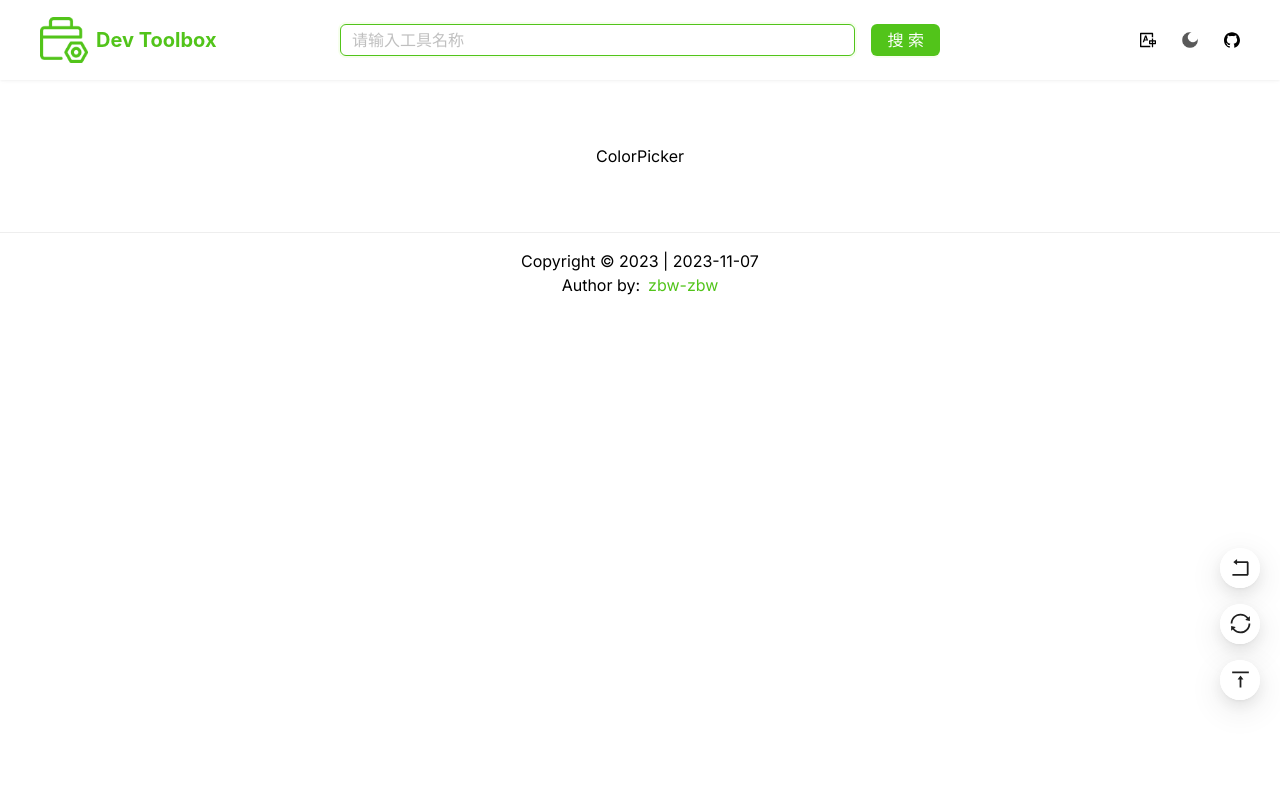
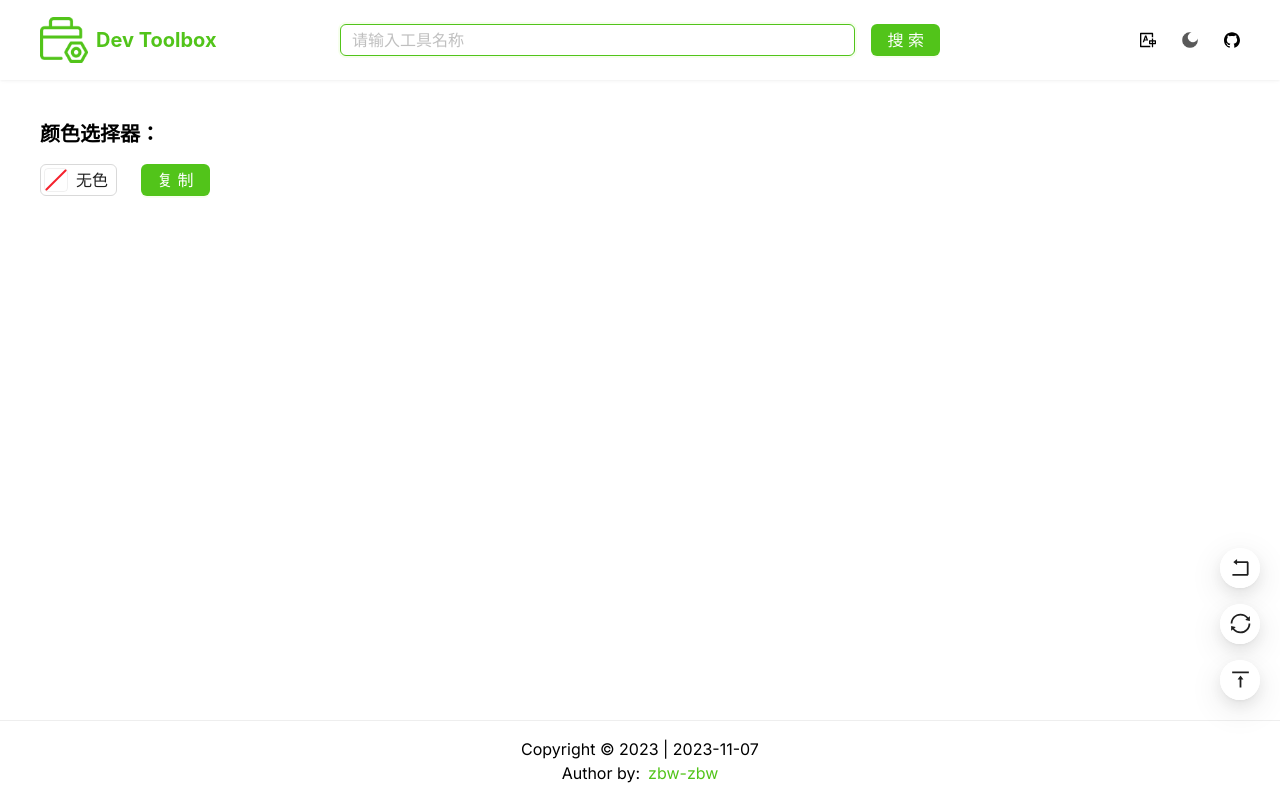
Before and after one commit to zbw-zbw/dev-toolbox, a Next.js app: page /color-picker in a window 1280 px wide. Built offline with nearby package versions, Linux system fonts and the light colour scheme.

Commit message:
feat: add color-picker page

```diff
--- a/src/app/color-picker/page.tsx
+++ b/src/app/color-picker/page.tsx
@@ -1,5 +1,28 @@
+'use client';
+
+import { useState } from 'react';
+
+import { ColorPicker as AntdColorPicker, Space } from 'antd';
+import { Color } from 'antd/es/color-picker';
+
+import CopyBtn from '@/components/copy-btn';
+
 function ColorPicker() {
-  return <div>ColorPicker</div>;
+  const [color, setColor] = useState<Color>();
+
+  const onColorChange = (value: Color) => {
+    setColor(value);
+  };
+
+  return (
+    <div className="w-full mx-auto">
+      <h2 className="mb-4 text-xl font-bold">颜色选择器：</h2>
+      <Space size="large">
+        <AntdColorPicker allowClear showText trigger="hover" value={color} onChange={onColorChange} />
+        <CopyBtn value={color?.toHexString() || ''} className="mb-0.5" />
+      </Space>
+    </div>
+  );
 }
 
 export default ColorPicker;
--- a/src/app/config.ts
+++ b/src/app/config.ts
@@ -28,6 +28,12 @@ export const tools = [
     desc: 'UUID 生成工具',
     path: '/uuid',
     icon: '/uuid.png',
+  },
+  {
+    title: '颜色选择器',
+    desc: '颜色选择工具',
+    path: '/color-picker',
+    icon: '/color.png',
   },
   {
     title: '二维码生成器',
@@ -78,13 +84,6 @@ export const tools = [
     icon: '/pic.png',
   },
   {
-    title: '颜色选择器',
-    desc: '颜色选择工具',
-    path: '/color-picker',
-    icon: '/color.png',
-  },
-
-  {
     title: '字符统计',
     desc: '字符统计工具',
     path: '/str-count',
--- a/src/app/globals.css
+++ b/src/app/globals.css
@@ -34,6 +34,7 @@ body {
 
 .content {
   max-width: 1280px;
+  min-height: calc(100vh - 80px - 80px);
 }
 
 .footer {
--- a/src/app/json-format/page.tsx
+++ b/src/app/json-format/page.tsx
@@ -37,7 +37,7 @@ function JSONFormat() {
         <Button type="primary" onClick={formatJSON}>
           格式化
         </Button>
-        <Button type="primary" onClick={handleClearValue}>
+        <Button type="primary" danger onClick={handleClearValue}>
           清空
         </Button>
       </Space>
--- a/src/app/layout.tsx
+++ b/src/app/layout.tsx
@@ -24,7 +24,7 @@ export default function RootLayout({ children }: { children: React.ReactNode })
         <StyledComponentsRegistry>
           <ConfigProvider theme={theme} locale={zhCN}>
             <Header />
-            <div className="content flex flex-col items-center mx-auto my-6 p-10">{children}</div>
+            <div className="content flex flex-col items-center mx-auto p-10">{children}</div>
             <Footer />
             <FloatButtonGroup />
           </ConfigProvider>
--- a/src/app/unicode/page.tsx
+++ b/src/app/unicode/page.tsx
@@ -50,14 +50,14 @@ function Unicode() {
         <Button type="primary" onClick={convertUnicode}>
           Unicode 转 中文
         </Button>
-        <Button type="primary" onClick={handleClearValue}>
+        <Button type="primary" danger onClick={handleClearValue}>
           清空
         </Button>
       </Space>
       <TextArea value={result} onChange={onResultChange} rows={12} placeholder="生成转换后的结果" />
       <Space size="large" className="justify-end w-full mt-4">
         <CopyBtn value={result} />
-        <Button type="primary" onClick={handleClearResult}>
+        <Button type="primary" danger onClick={handleClearResult}>
           清空
         </Button>
       </Space>
--- a/src/app/url-decode/page.tsx
+++ b/src/app/url-decode/page.tsx
@@ -49,14 +49,14 @@ function UrlDecode() {
         <Button type="primary" onClick={handleDecode}>
           解码(decode)
         </Button>
-        <Button type="primary" onClick={handleClearValue}>
+        <Button type="primary" danger onClick={handleClearValue}>
           清空
         </Button>
       </Space>
       <TextArea value={result} onChange={onResultChange} rows={12} placeholder="生成编码/解码后的结果" />
       <Space size="large" className="justify-end w-full mt-4">
         <CopyBtn value={result} />
-        <Button type="primary" onClick={handleClearResult}>
+        <Button type="primary" danger onClick={handleClearResult}>
           清空
         </Button>
       </Space>
--- a/src/app/uuid/page.tsx
+++ b/src/app/uuid/page.tsx
@@ -77,7 +77,7 @@ function UUID() {
             生成
           </Button>
           <CopyBtn value={UUIDs} />
-          <Button type="primary" onClick={clearUUIDs}>
+          <Button type="primary" danger onClick={clearUUIDs}>
             清空
           </Button>
         </Space>
```
